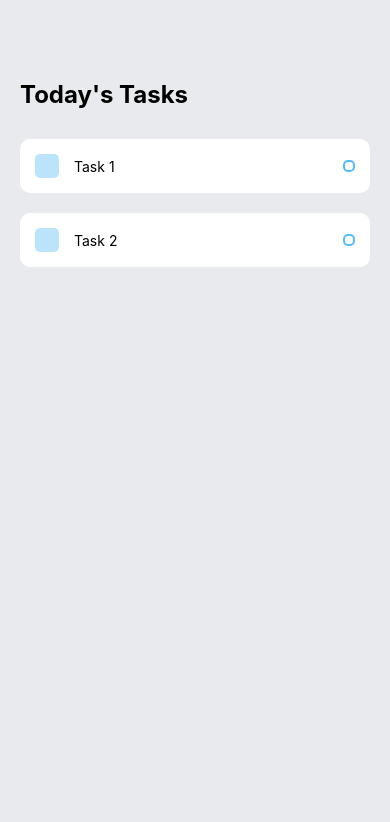
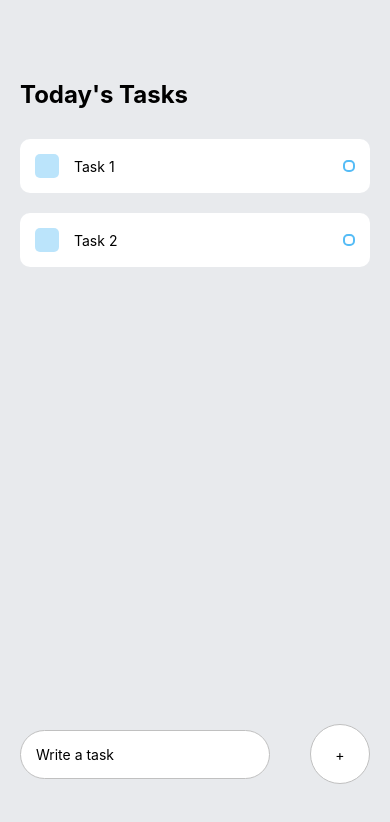
Before and after one commit to HPhil24/Todo_List, a React Native app: screen / in a window 390 px wide. Shown: the top 822 px of the page. Built offline with nearby package versions, Linux system fonts and the light colour scheme.

Commit message:
Writing a task

```diff
--- a/App.js
+++ b/App.js
@@ -1,5 +1,13 @@
 import React from "react";
-import { StyleSheet, Text, View } from "react-native";
+import {
+  KeyboardAvoidingView,
+  Platform,
+  StyleSheet,
+  Text,
+  TextInput,
+  TouchableOpacity,
+  View,
+} from "react-native";
 import Task from "./components/Task";
 
 export default function App() {
@@ -10,10 +18,23 @@ export default function App() {
         <Text style={styles.sectionTitle}>Today's Tasks</Text>
         <View style={styles.items}>
           {/* This is where the tasks will go! */}
-          <Task text={'Task 1'} />
-          <Task text={'Task 2'} />
+          <Task text={"Task 1"} />
+          <Task text={"Task 2"} />
         </View>
       </View>
+
+      {/* Write a Task */}
+      <KeyboardAvoidingView
+        behavior={Platform.OS === "ios" ? "padding" : "height"}
+        style={styles.writeTaskWrapper}
+      >
+        <TextInput style={styles.input} placeholder={"Write a task"} />
+        <TouchableOpacity>
+          <View style={styles.addWrapper}>
+            <Text style={styles.addText}>+</Text>
+          </View>
+        </TouchableOpacity>
+      </KeyboardAvoidingView>
     </View>
   );
 }
@@ -34,4 +55,32 @@ const styles = StyleSheet.create({
   items: {
     marginTop: 30,
   },
+  writeTaskWrapper: {
+    position: 'absolute',
+    bottom: 60,
+    width: '100%',
+    flexDirection: 'row',
+    justifyContent: 'space-around',
+    alignItems: 'center',
+  },
+  input: {
+    paddingVertical: 15,
+    paddingHorizontal: 15,
+    backgroundColor: '#FFF',
+    borderRadius: 60,
+    borderColor: '#C0C0C0',
+    borderWidth: 1,
+    width: 250,
+  },
+  addWrapper: {
+    width: 60,
+    height: 60,
+    backgroundColor: '#FFF',
+    borderRadius: 60,
+    justifyContent: 'center',
+    alignItems: 'center',
+    borderColor: '#C0C0C0',
+    borderWidth: 1,
+  },
+  addText: {},
 });
```
